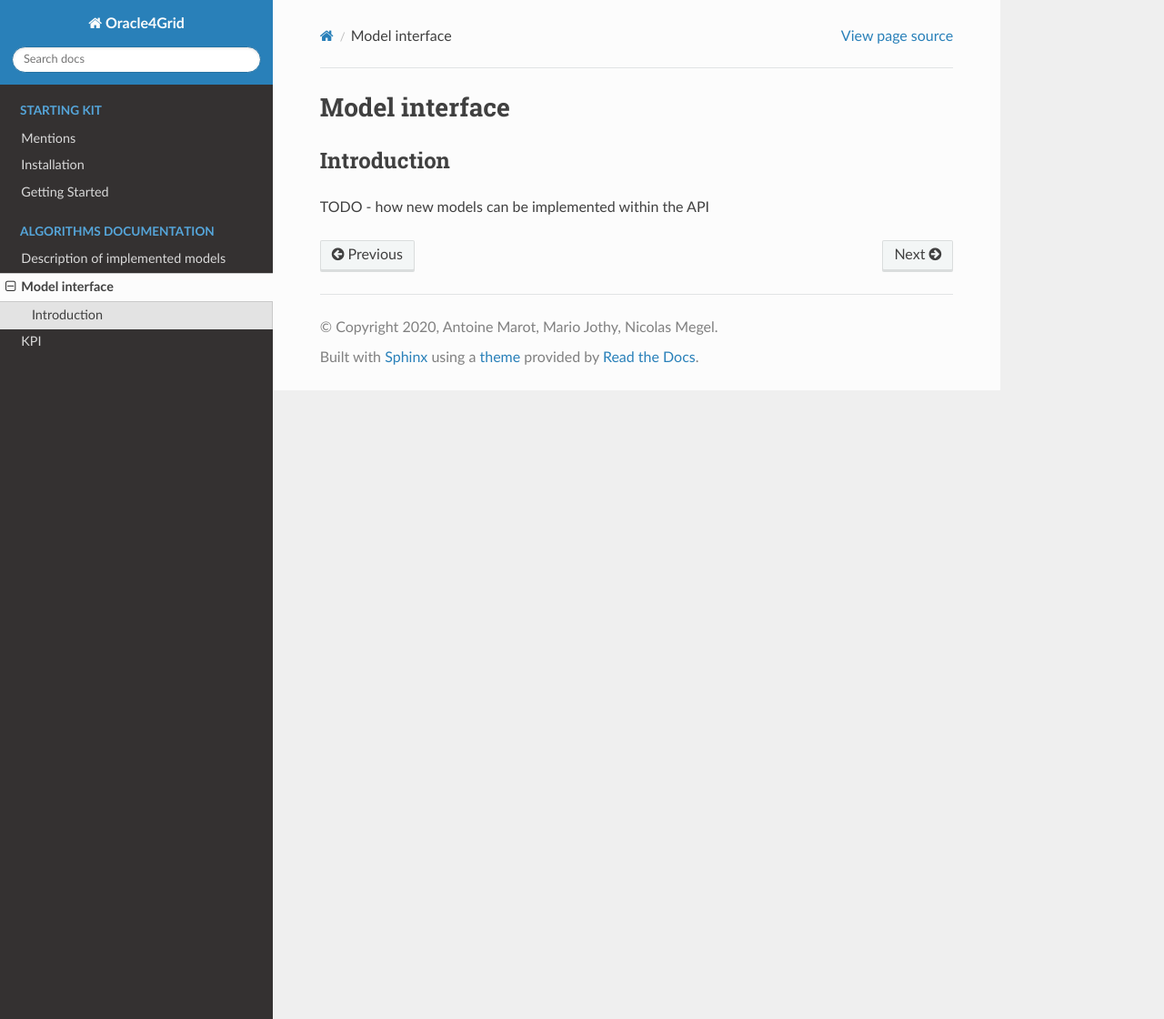
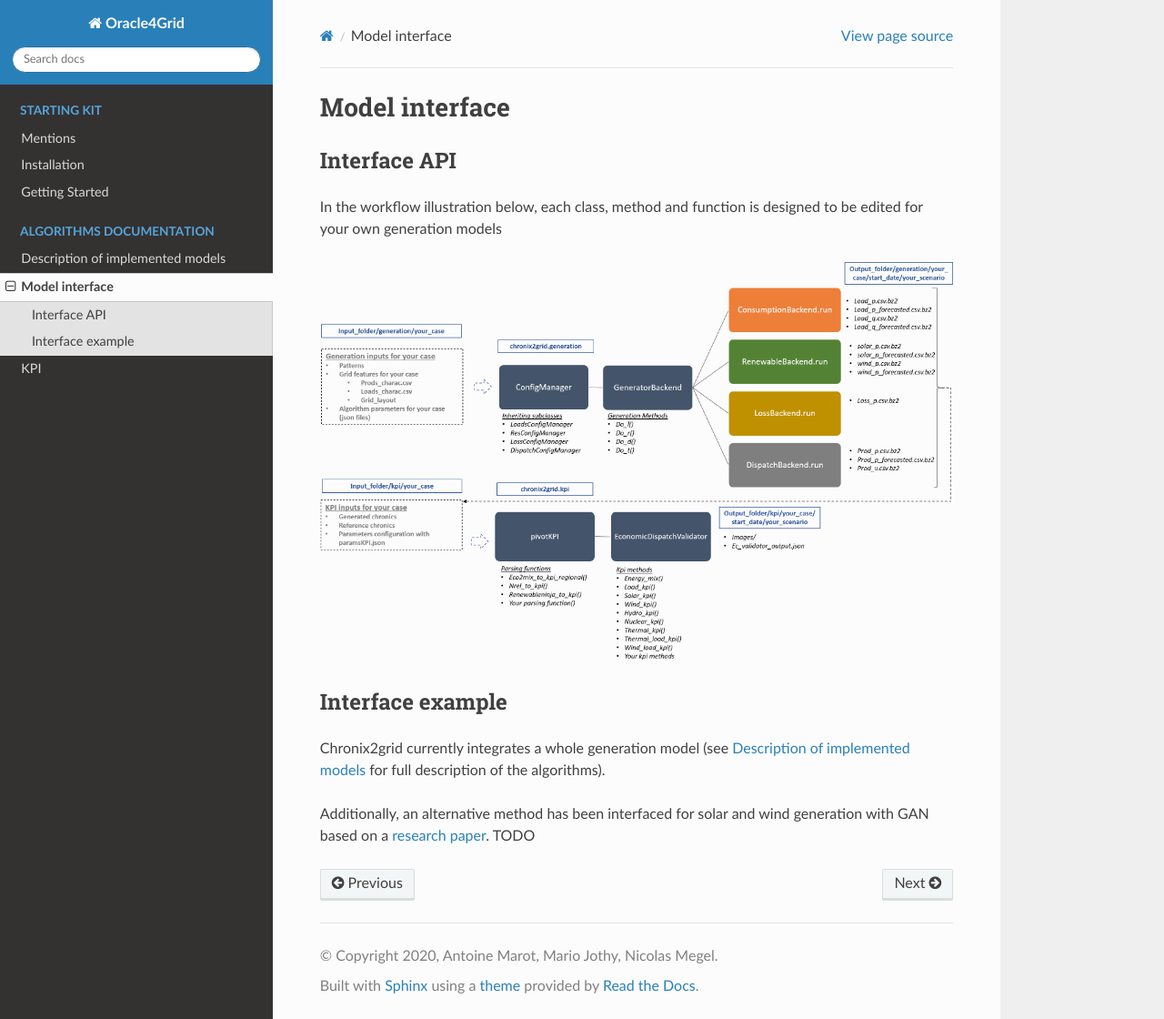
Before and after one commit to Grid2op/chronix2grid, a Sphinx documentation site: the page built from docs/INTERFACE.rst, in a window 1280 px wide and 1120 px high. Shown: the whole window at 91% size. Built offline with Sphinx 7.4.7 and the Read the Docs theme 2.0.0, drawn with Linux system fonts in a browser that asks for light colours.

Commit message:
doc interface and workflow

```diff
--- a/docs/DESCRIPTION.rst
+++ b/docs/DESCRIPTION.rst
@@ -1,3 +1,5 @@
+.. _implemented-models:
+
 *********************************
 Description of implemented models
 *********************************
--- a/docs/INTERFACE.rst
+++ b/docs/INTERFACE.rst
@@ -1,8 +1,20 @@
+.. _model-interface:
+
 *********************************
 Model interface
 *********************************
 
-Introduction
-============
+Interface API
+==============
 
-TODO - how new models can be implemented within the API
+In the workflow illustration below, each class, method and function is designed to be edited for your own generation models
+
+.. image:: ../pictures/workflow.png
+
+Interface example
+==================
+
+Chronix2grid currently integrates a whole generation model (see :ref:`implemented-models` for full description of the algorithms).
+
+Additionally, an alternative method has been interfaced for solar and wind generation with GAN based
+on a `research paper <https://arxiv.org/abs/1707.09676>`_. TODO
```
Also changed, not shown: docs/GETTING_STARTED.rst (+10 -0 lines), pictures/workflow.png (added).
